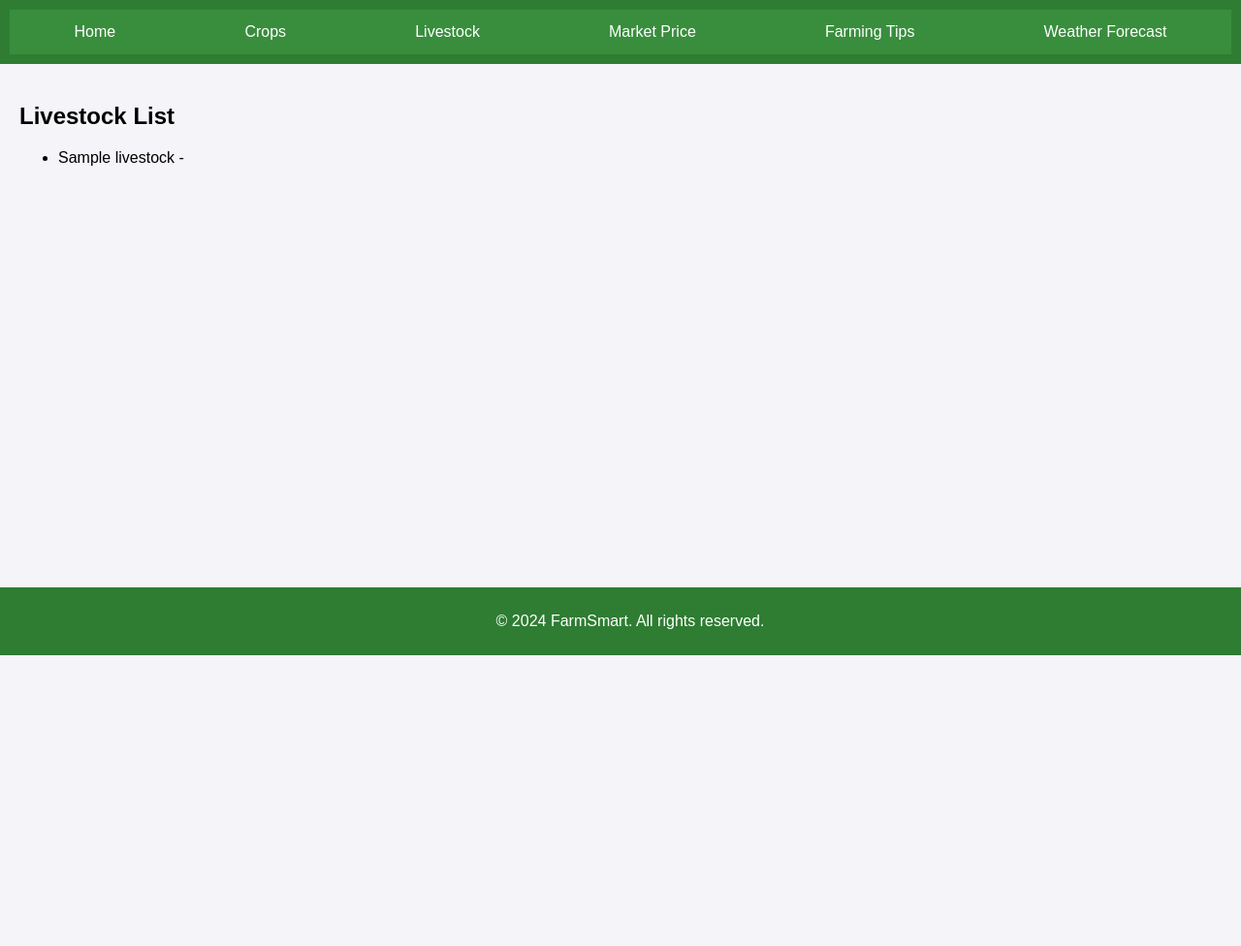
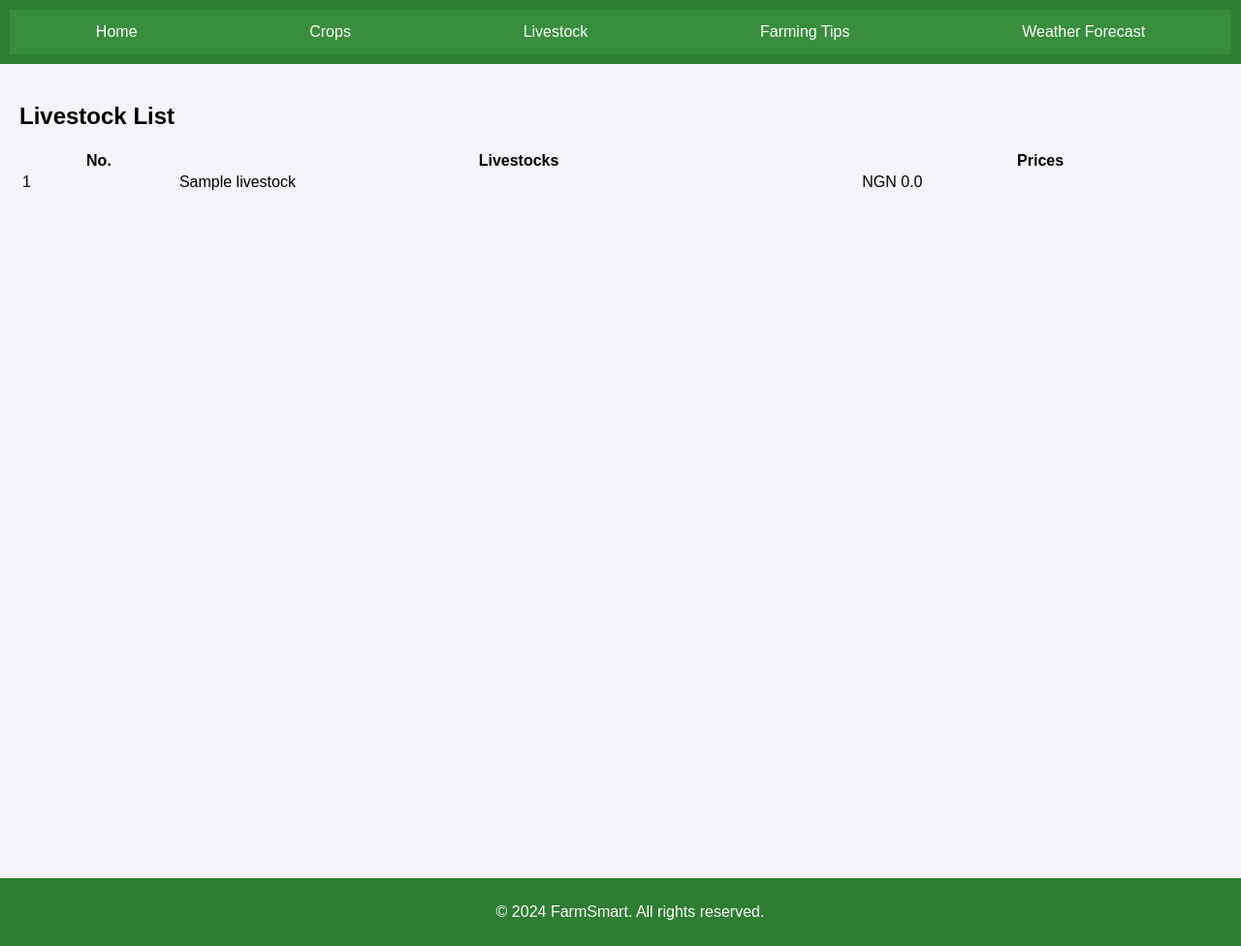
Before and after one commit to MSHERIFF2/FarmSmart, a Flask app: page /livestock in a window 1280 px wide. Shown: the whole page at 97% size. Before the commit the page ends 676 px from the top, so only its background shows below. Run offline with Flask 3, Linux system fonts and the light colour scheme; tables that the repository leaves empty hold one stand-in row (values such as "Sample post").

Commit message:
upgraded app

```diff
--- a/app/routes.py
+++ b/app/routes.py
@@ -9,17 +9,17 @@
 @app.route('/crops')
 def show_crops():
     crops = Crop.query.all()
-    return render_template('crops.html', crops=crops)
+    marketprice = MarketPrice.query.all()
+    crop_prices = {price.crop_id: price.price for price in marketprice}
+    return render_template('crops.html', crops=crops, crop_prices=crop_prices)
 
 @app.route('/livestock')
 def show_livestock():
     livestocks = Livestock.query.all()
-    return render_template('livestock.html', livestocks=livestocks)
+    marketprice = MarketPrice.query.all()
+    livestock_prices = {price.livestock_id: price.price for price in marketprice}
+    return render_template('livestock.html', livestocks=livestocks, livestock_prices=livestock_prices)
 
-@app.route('/market-prices')
-def show_market_prices():
-    prices = MarketPrice.query.all()
-    return render_template('market_prices.html', prices=prices)
 
 @app.route('/farming-tips')
 def show_farming_tips():
--- a/app/static/styles.css
+++ b/app/static/styles.css
@@ -38,7 +38,10 @@
 main {
     padding: 20px;
     color: black; /* Black font for main content */
-    height: 500px;
+    margin: auto;
+    display: flex;
+    flex-direction: column;
+    min-height: 100vh;
 }
 
 /* Buttons */
@@ -67,7 +70,7 @@
     padding: 10px;
     text-align: center;
     color: white; /* White font color */
-
-    bottom: 0;
+    position: relative;
+    left: 0;
     width: 100%;
 }
--- a/app/templates/base.html
+++ b/app/templates/base.html
@@ -14,7 +14,6 @@
 				<a href="{{ url_for('home') }}">Home</a>
 				<a href="{{ url_for('show_crops') }}">Crops</a>
 				<a href="{{ url_for('show_livestock') }}">Livestock</a>
-				<a href="{{ url_for('show_market_prices') }}">Market Price</a>
 				<a href="{{ url_for('show_farming_tips') }}">Farming Tips</a>
 				<a href="{{ url_for('show_weather_forecast') }}">Weather Forecast</a>
 			</nav>
--- a/app/templates/farming_tips.html
+++ b/app/templates/farming_tips.html
@@ -8,11 +8,13 @@
 <h2> Farming TIps </h2>
 <ul>
 	{% for tip in tips %}
-		<li>
+	<div>
+		<div>
 			<h3>{{ tip.title }}</h3>
 			<p>{{ tip.content }}</p>
 			<p>Date: {{ tip.date }}</p>
-		</li>
+		</div>
+	</div>
 	{% endfor %}
 </ul>
 
--- a/app/templates/livestock.html
+++ b/app/templates/livestock.html
@@ -4,11 +4,19 @@
 
 {% block content %}
 	<h2>Livestock List</h2>
-	<ul>
+	<table>
+		<tr>
+			<th> No. </th>
+			<th> Livestocks </th>
+			<th> Prices </th>
+		</tr>
 		{% for livestock in livestocks %}
-		<li>
-			{{ livestock.name }} - {{ livestock.market_price.price }}
-		</li>
+
+		<tr>
+			<td>{{ livestock.id }} </td>
+			<td> {{ livestock.name }}</td>
+			<td>NGN {{ livestock_prices[livestock.id] if livestock.id in livestock_prices else '0.0' }}
+		</tr>
 		{% endfor %}
-	</ul>
+	</table>
 {% endblock %}
--- a/seed_database.py
+++ b/seed_database.py
@@ -45,7 +45,7 @@
 
     # Create sample market prices
     market_prices = [
-        MarketPrice(crop_id=1, price=130, date=date(2024, 9, 8)),  # Maize
+        MarketPrice(crop_id=1, price=130, date=date(2024, 9, 8)),   # Maize
         MarketPrice(crop_id=2, price=50, date=date(2024, 9, 8)),   # Cassava
         MarketPrice(crop_id=3, price=300, date=date(2024, 9, 8)),  # Yam
         MarketPrice(crop_id=4, price=200, date=date(2024, 9, 8)),  # Rice
```
Also changed, not shown: app/templates/crops.html (+14 -3 lines).
